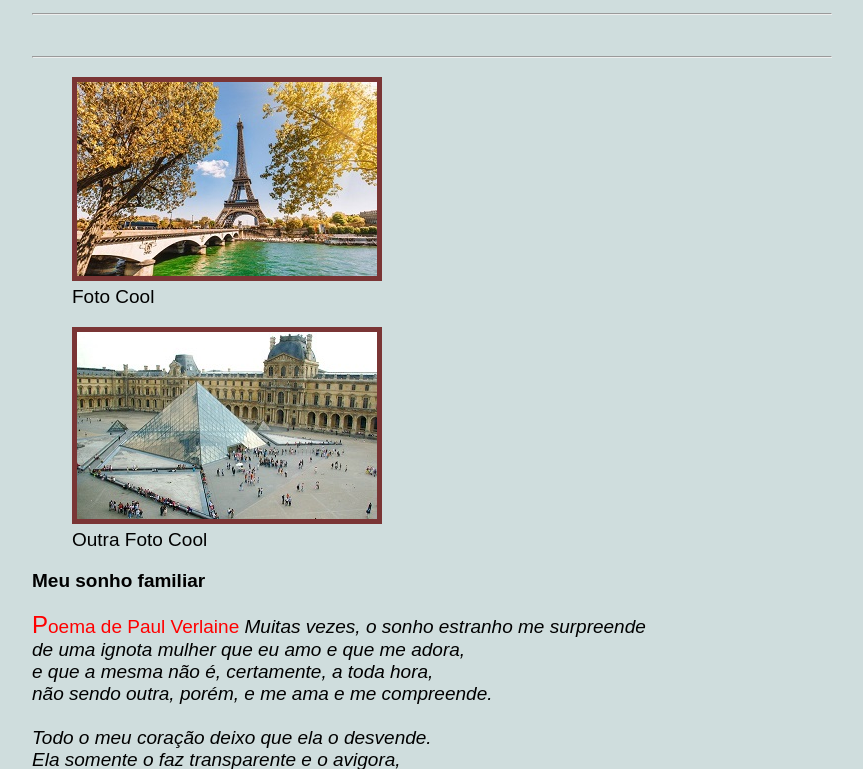
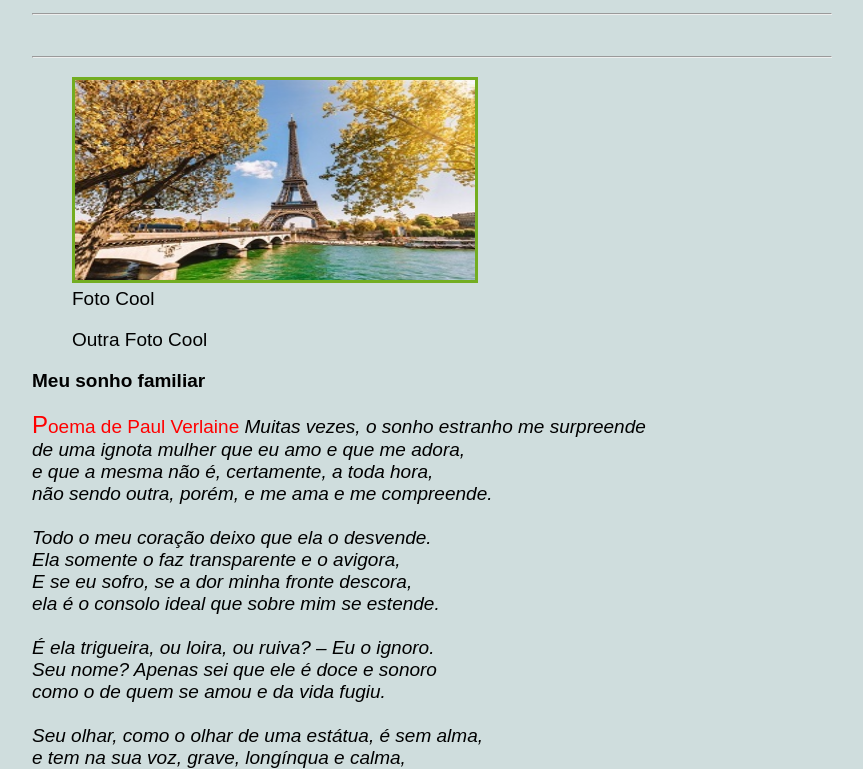
Before and after one commit to claudio-21902813/pw-lab, a PHP site: page /lab4/multimedia.html in a window 1280 px wide. Shown: the part 1590-2359 px from the top of the page, without its empty margins (208-1071 px from the left). Run offline with PHP 8.4, Linux system fonts and the light colour scheme; some web fonts are replaced.

Commit message:
lab 4 desenvolvimento

```diff
--- a/lab4/estilos.css
+++ b/lab4/estilos.css
@@ -139,14 +139,14 @@ iframe {
     display: block;
 }
 
-div.relativo {
+img.relativo {
     position: relative;
     width: 400px;
     height: 200px;
     border: 3px solid #73AD21;
   }
 
-  div.absoluto {
+  img.absoluto {
     position: absolute;
     top: 80px;
     right: 0;
```
